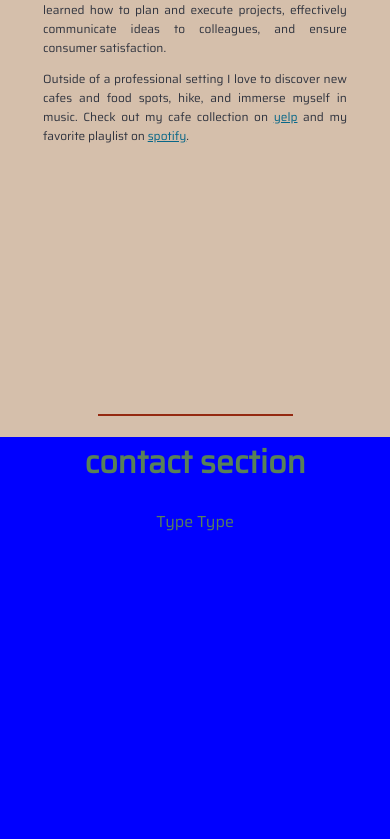
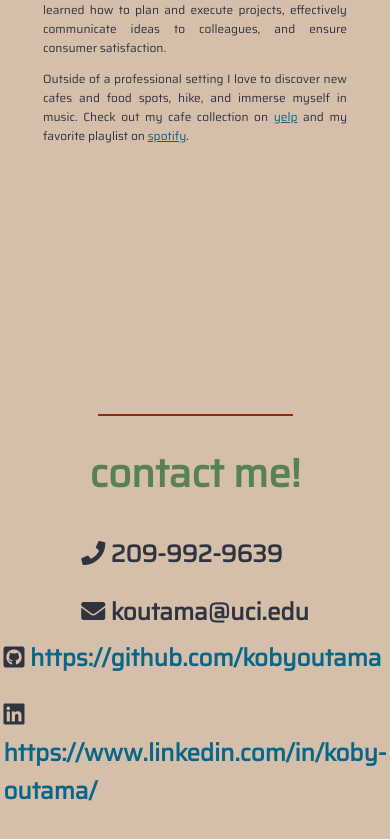
Before and after one commit to kobyoutama/portfolio, a React (Create React App) app: page / in a window 390 px wide. Shown: the part 1315-2154 px from the top of the page. Built offline with nearby package versions, Linux system fonts and the light colour scheme.

Commit message:
added responsiveness

```diff
--- a/src/pages/Contact/Contact.css
+++ b/src/pages/Contact/Contact.css
@@ -1,5 +1,35 @@
 .contact{
+    color: var(--secondary-color);
+    padding-left: var(--padding);
+    padding-right: var(--padding);
+    min-height: 50vh;
+    margin-top: 0;
+}
+
+.contact-title{
+    color: var(--primary-color);
+    font-size: var(--title-size);
     text-align: center;
-    background-color: blue;
-    min-height: 100vh;
 }
+
+.contact-desc{
+    display: flex;
+    flex-wrap: wrap;
+    justify-content: center;
+    column-gap: 2rem;
+}
+
+.contact-desc div{
+    font-size: 1rem;
+    margin-top: -1rem;
+    margin-bottom: -1rem;
+    /* font-size: var(--p-size); */
+}
+
+.contact-desc a{
+    text-decoration: none;
+}
+
+.contact-desc a span{
+    color: var(--secondary-color)
+}
--- a/src/pages/Contact/Contact.tsx
+++ b/src/pages/Contact/Contact.tsx
@@ -1,12 +1,32 @@
 import './Contact.css'
 import { GlobalNav } from "../../components/globalNav/globalNav";
 import { RandomTextEffect } from "../../components/randomTextEffect";
+import { useEffect } from 'react';
+
+interface ContactProps{
+    width:number;
+}
 
 export function Contact(){
+    // useEffect(() => {
+    //     props.width < 600 ?
+    //         setName("Koby S. Outama")
+    //         : setName("Koby Shaiseththah Outama");
+    // });
+
     return(
-        <div className="contact">
-            <h1>contact section</h1>
-            <div className='about-desc'>Type Type</div>
+        <div className="contact" id="contact">
+            <h1 className="contact-title">contact me!</h1>
+            <div className='contact-desc'>
+                <div>
+                    <h2><span className="fas fa-phone"></span> 209-992-9639</h2>
+                    <h2><span className="fas fa-envelope"></span> koutama@uci.edu</h2>
+                </div>
+                <div>
+                    <h2><a href="https://github.com/kobyoutama" target="_blank"><span className="fab fa-github-square"></span> https://github.com/kobyoutama</a></h2>
+                    <h2><a href="https://www.linkedin.com/in/koby-outama/" target="_blank"><span className="fab fa-linkedin"></span> https://www.linkedin.com/in/koby-outama/</a></h2>
+                </div>
+            </div>
         </div>
     )
 }
```
